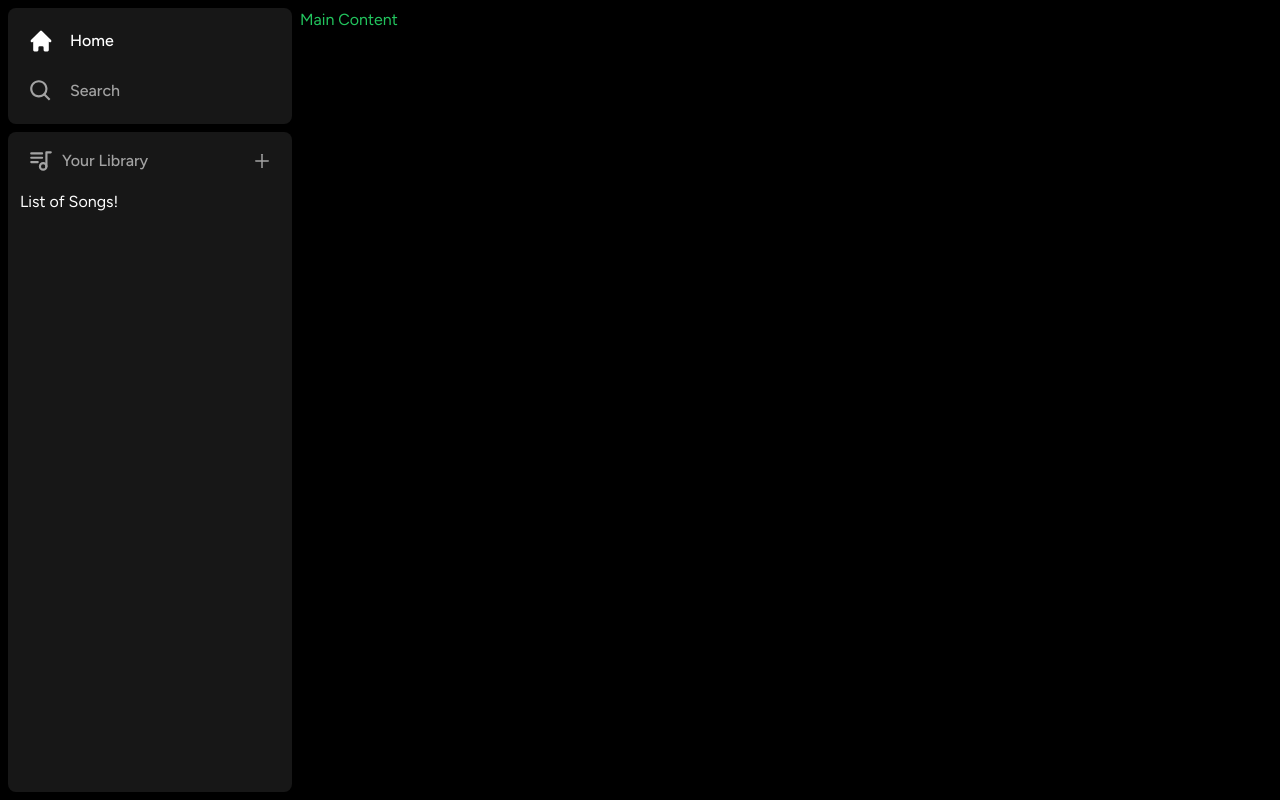
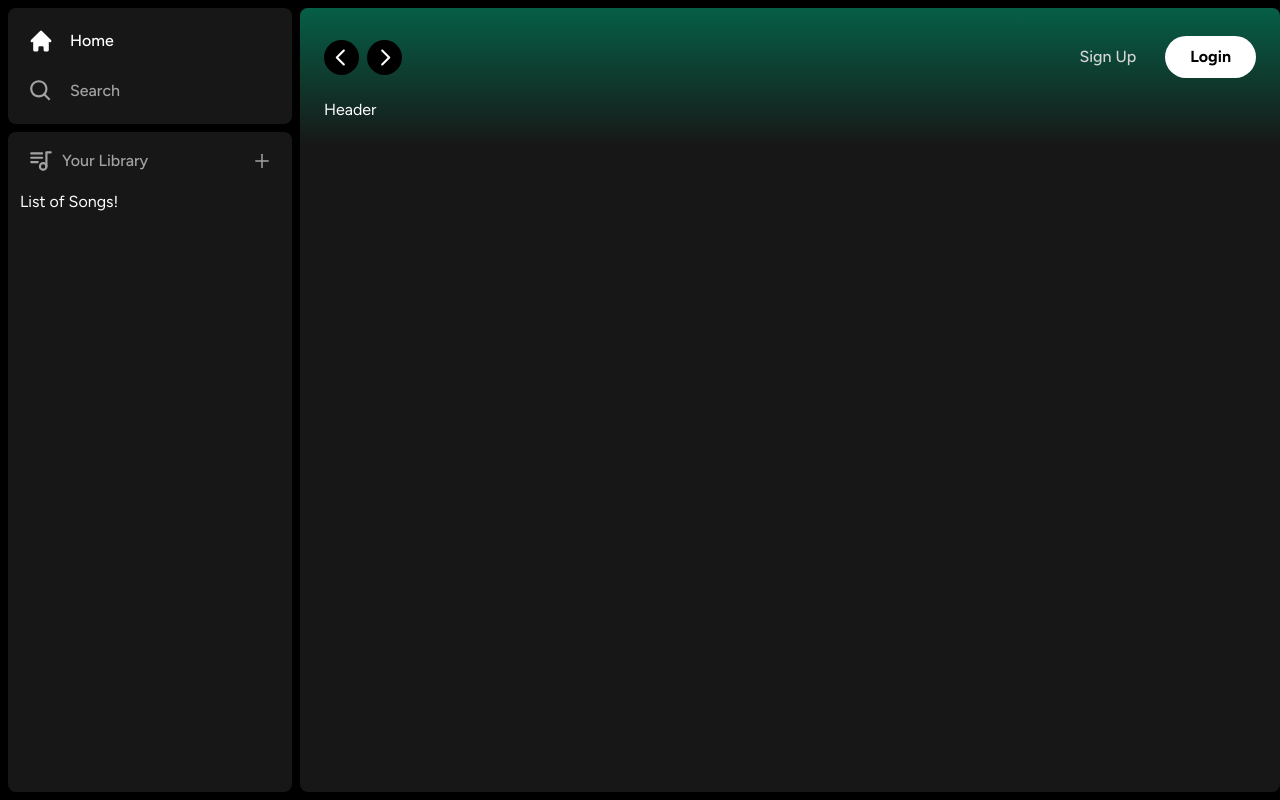
Before and after one commit to datttrian/next-spotify, a Next.js app: page / in a window 1280 px wide. Built offline with nearby package versions, Linux system fonts and the light colour scheme.

Commit message:
Add header signup and login

```diff
--- a/app/(site)/page.tsx
+++ b/app/(site)/page.tsx
@@ -1,3 +1,10 @@
+import Header from "@/components/Header";
+
+
 export default function Home() {
-  return <div className="text-green-500">Main Content</div>;
+  return (
+    <div className="bg-neutral-900 rounded-lg h-full w-full overflow-hidden overflow-y-auto">
+      <Header>Header</Header>
+    </div>
+  );
 }
--- /dev/null
+++ b/components/Button.tsx
@@ -0,0 +1,27 @@
+import { forwardRef } from "react";
+import { twMerge } from "tailwind-merge";
+
+export interface ButtonProps
+  extends React.ButtonHTMLAttributes<HTMLButtonElement> {}
+
+const Button = forwardRef<HTMLButtonElement, ButtonProps>(({
+  className,
+  children,
+  disabled,
+  type = 'button',
+  ...props
+}, ref) => {
+  return (
+    <button
+        type={type}
+        className={twMerge(`w-full rounded-full bg-green-500 border border-transparent px-3 py-3 disabled:cursor-not-allowed disabled:opacity-50 text-black font-bold hover:opacity-75 transition`, className)}
+        disabled={disabled}
+        ref={ref}
+        {...props}
+    >{children}</button>
+  );
+});
+
+Button.displayName = "Button";
+
+export default Button;
--- /dev/null
+++ b/components/Header.tsx
@@ -0,0 +1,75 @@
+"use client";
+import { useRouter } from "next/navigation";
+import { twMerge } from "tailwind-merge";
+import { RxCaretLeft, RxCaretRight } from "react-icons/rx";
+import { HiHome } from "react-icons/hi";
+import { BiSearch } from "react-icons/bi";
+import Button from "./Button";
+
+interface HeaderProps {
+  children: React.ReactNode;
+  className?: string;
+}
+
+const Header: React.FC<HeaderProps> = ({ children, className }) => {
+  const router = useRouter();
+  const handleLogout = () => {};
+  return (
+    <div
+      className={twMerge(
+        `h-fit bg-gradient-to-b from-emerald-800 p-6`,
+        className
+      )}
+    >
+      <div className="w-full mb-4 flex items-center justify-between">
+        <div className="hidden md:flex gap-x-2 items-center">
+          <button
+            onClick={() => router.back()}
+            className="rounded-full bg-black flex items-center justify-center hover:opacity-75 transition"
+          >
+            <RxCaretLeft className="text-white" size={35} />
+          </button>
+
+          <button
+            onClick={() => router.forward()}
+            className="rounded-full bg-black flex items-center justify-center hover:opacity-75 transition"
+          >
+            <RxCaretRight className="text-white" size={35} />
+          </button>
+        </div>
+
+        <div className="flex md:hidden gap-x-2 items-center">
+          <button className="rounded-full p-2 bg-white flex items-center justify-center hover:opacity-75 transition">
+            <HiHome className="text-black" size={20} />
+          </button>
+
+          <button className="rounded-full p-2 bg-white flex items-center justify-center hover:opacity-75 transition">
+            <BiSearch className="text-black" size={20} />
+          </button>
+        </div>
+
+        <div className="flex justify-between items-center gap-x-4">
+          <>
+            <div>
+              <Button
+                onClick={() => {}}
+                className="bg-transparent text-neutral-300 font-medium"
+              >
+                Sign Up
+              </Button>
+            </div>
+
+            <div>
+              <Button onClick={() => {}} className="bg-white px-6 py-2">
+                Login
+              </Button>
+            </div>
+          </>
+        </div>
+      </div>
+      {children}
+    </div>
+  );
+};
+
+export default Header;
```
